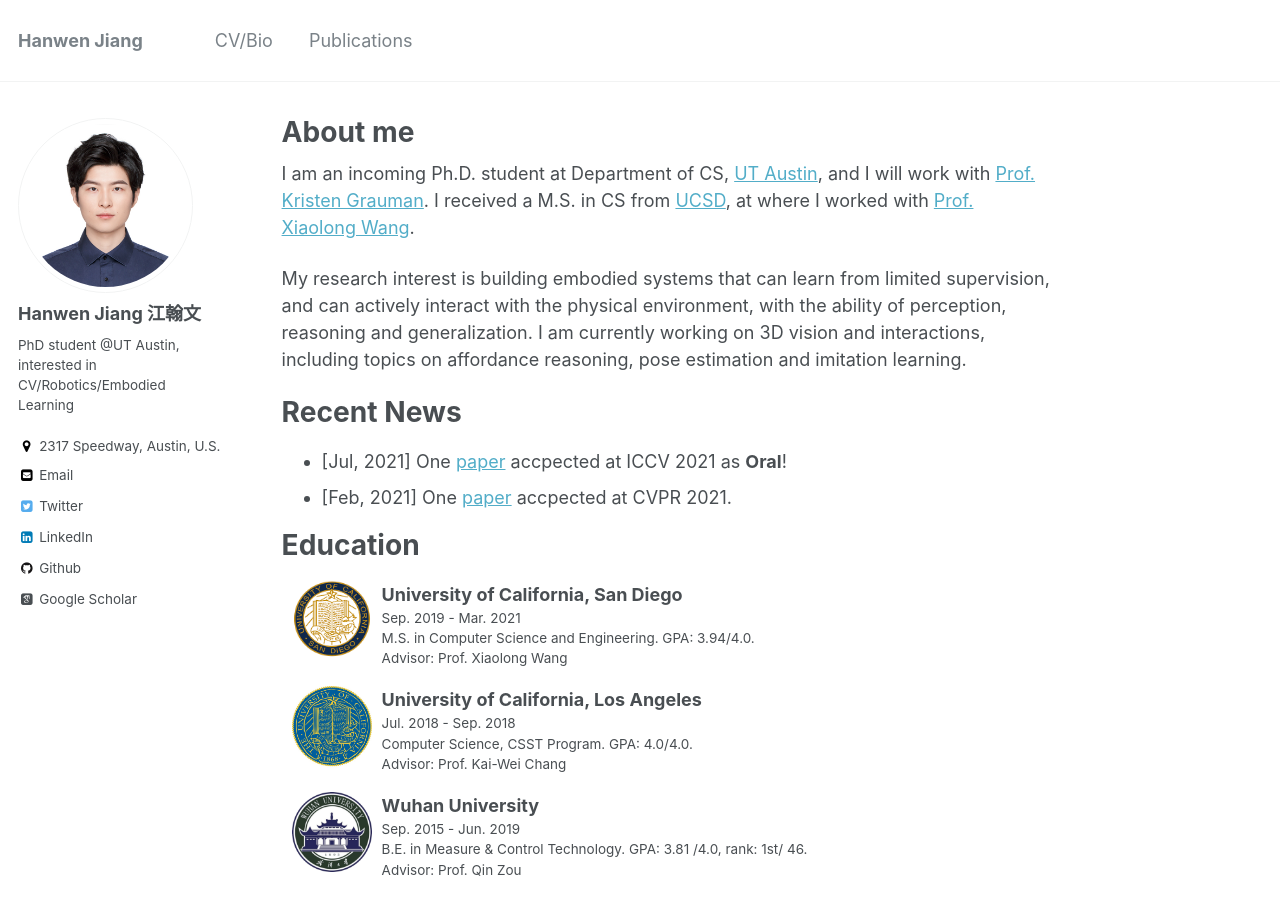
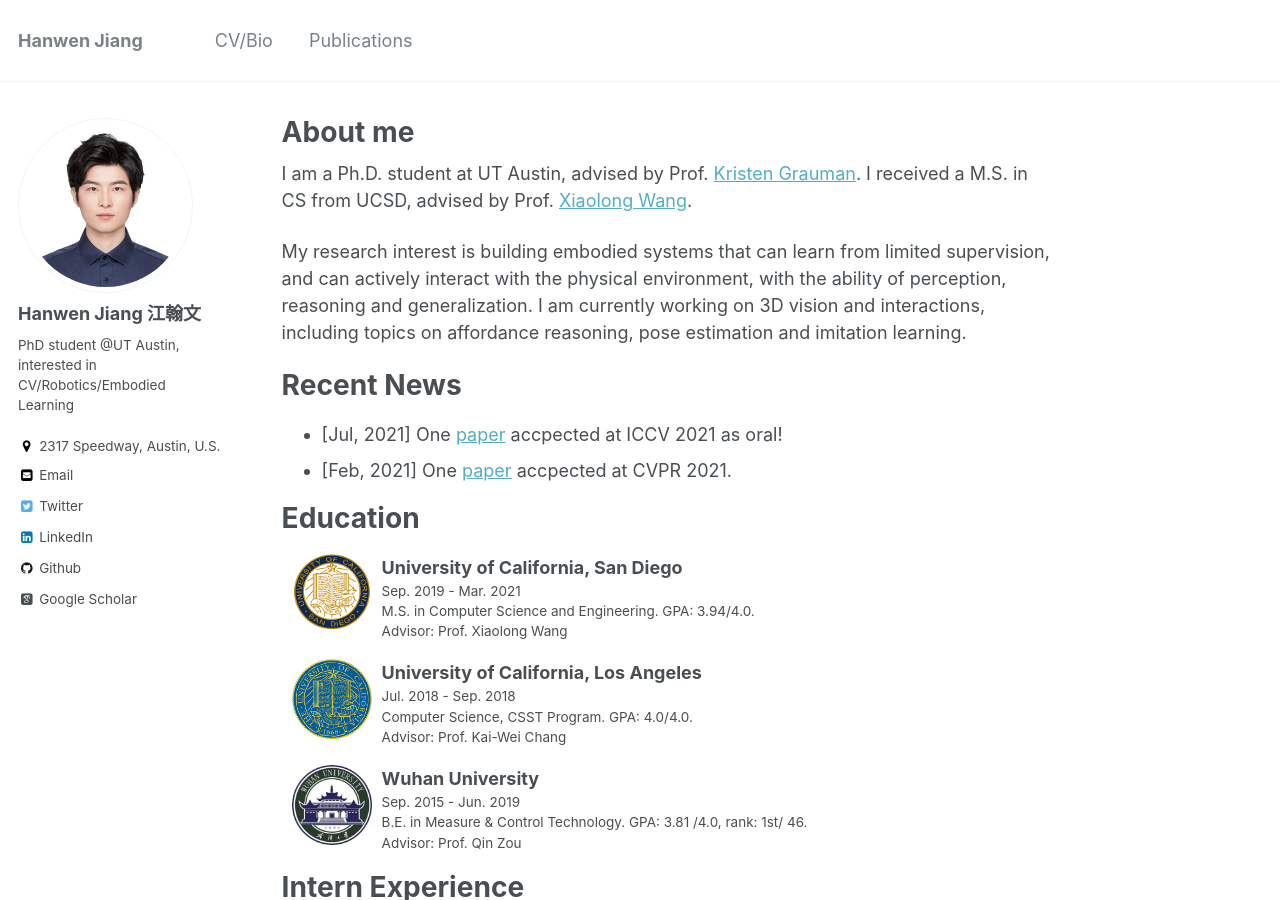
Before and after one commit to hwjiang1510/hwjiang1510.github.io, a Jekyll site: the page built from _pages/about.md, in a window 1280 px wide and 900 px high. Built offline with Jekyll 4.4.1, drawn with Linux system fonts in a browser that asks for light colours; some web fonts are replaced.

Commit message:
update publication

```diff
--- a/_pages/about.md
+++ b/_pages/about.md
@@ -7,14 +7,14 @@ redirect_from:
   - /about/
   - /about.html
 ---
-I am an incoming Ph.D. student at Department of CS, [UT Austin](https://www.utexas.edu/), and I will work with [Prof. Kristen Grauman](https://www.cs.utexas.edu/users/grauman/).
-I received a M.S. in CS from [UCSD](https://ucsd.edu/), at where I worked with [Prof. Xiaolong Wang](https://xiaolonw.github.io/).
+I am a Ph.D. student at UT Austin, advised by Prof. [Kristen Grauman](https://www.cs.utexas.edu/users/grauman/).
+I received a M.S. in CS from UCSD, advised by Prof. [Xiaolong Wang](https://xiaolonw.github.io/).
 
 My research interest is building embodied systems that can learn from limited supervision, and can actively interact with the physical environment, with the ability of perception, reasoning and generalization.
 I am currently working on 3D vision and interactions, including topics on affordance reasoning, pose estimation and imitation learning.
 
 # Recent News
-* [Jul, 2021] One [paper](https://arxiv.org/pdf/2104.03304.pdf) accpected at ICCV 2021 as <strong>Oral</strong>!
+* [Jul, 2021] One [paper](https://arxiv.org/pdf/2104.03304.pdf) accpected at ICCV 2021 as oral!
 * [Feb, 2021] One [paper](https://arxiv.org/pdf/2106.05266.pdf) accpected at CVPR 2021.
 
 # Education
```
